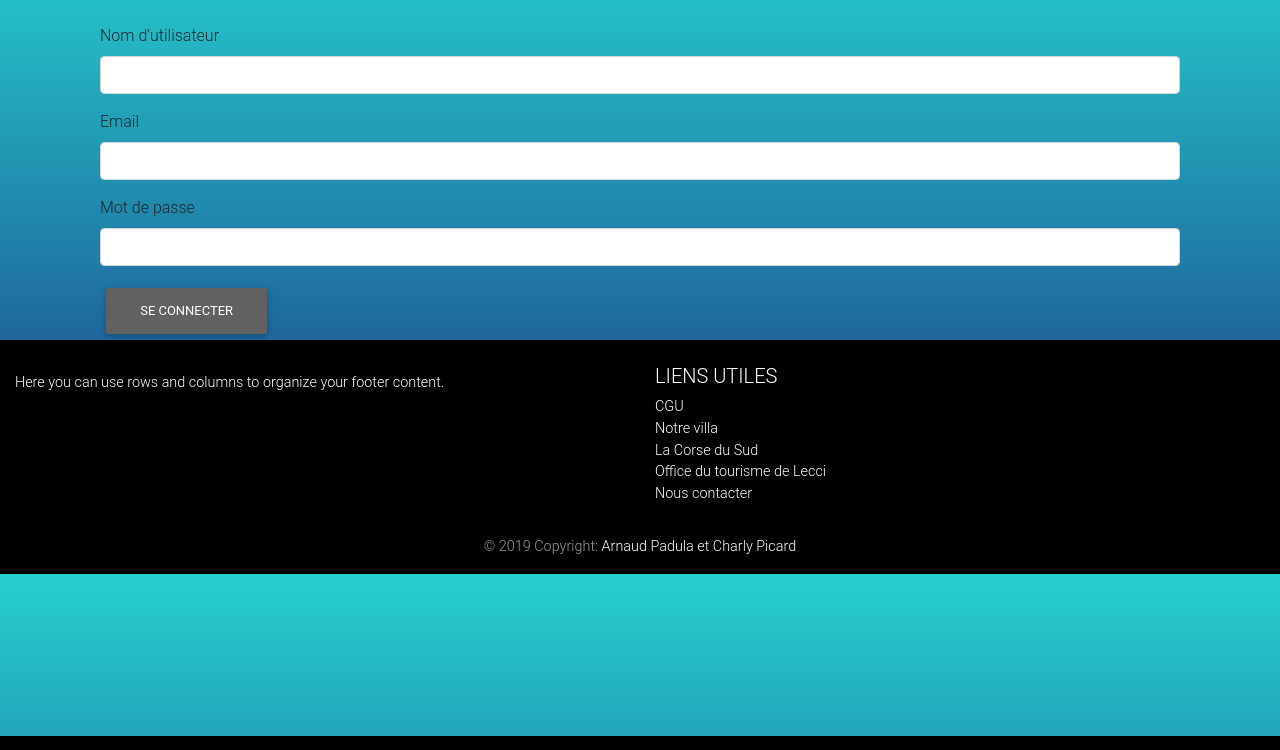
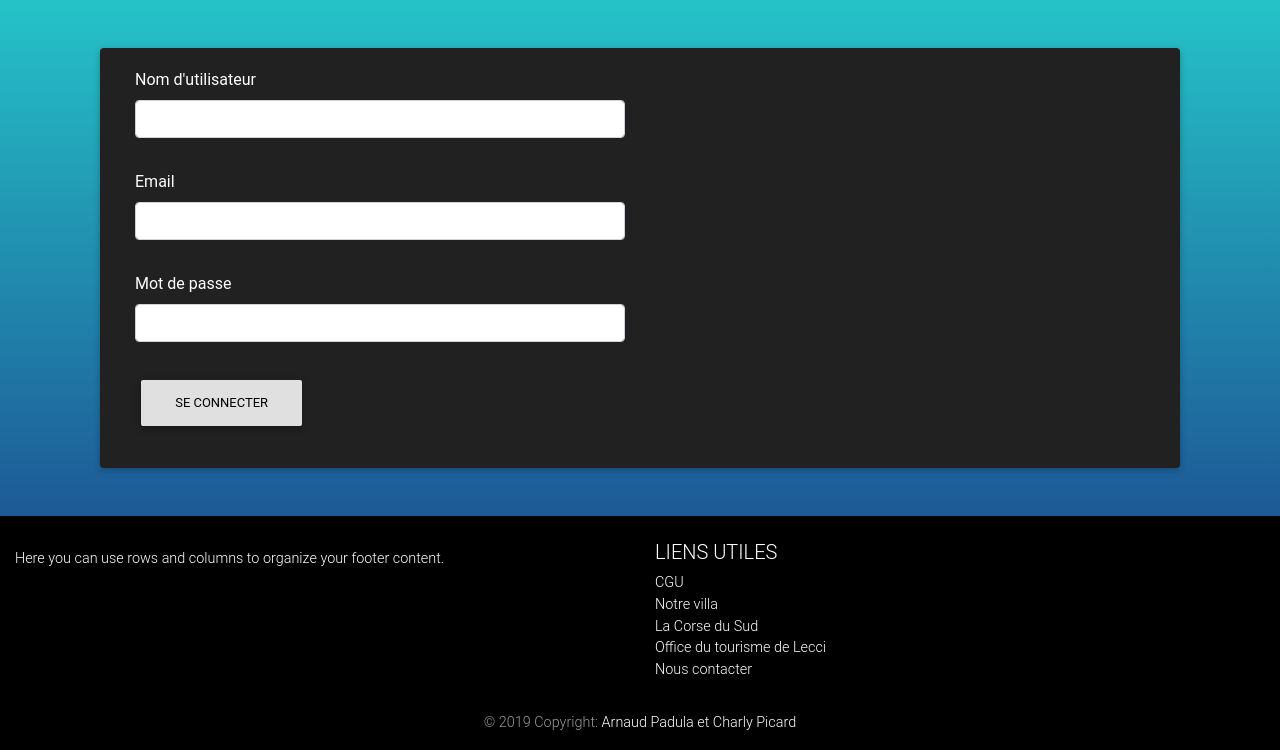
Before and after one commit to Sesmose/VillaDaisy2, a Symfony app: template templates/Security/login.html.twig in a window 1280 px wide. Shown: the part 64-814 px from the top of the page. Run offline with Twig, Linux system fonts and the light colour scheme; the template is opened without the code that fills it, so the values that code supplies are empty; some libraries are stand-ins or nearby versions.

Commit message:
page login

```diff
--- a/templates/Security/login.html.twig
+++ b/templates/Security/login.html.twig
@@ -1,29 +1,38 @@
 {% extends 'base.html.twig' %}
+
 {% block title 'Se connecter' %}
 
 {% block body %}
-    <div class="container mt-4">
+    <div class="container mt-5 mb-5 align-items-center">
             {% if error %}
             <div class="alert alert-danger">
                 {{ error.messageKey | trans(error.messagedata, 'security') }}
             </div>
         {% endif %}
-        <form action="{{ path('login') }}" method="post">
-            <div class="form-group">
+    <div class="card elegant-color-dark">
+        <div class="card-body">
+            <form action="{{ path('login') }}" method="post" class="text-white">
+                <div class="form-group col-lg-6 pb-3">
                     <label for="username">Nom d'utilisateur</label>
                     <input type="text" id="username" name="_username" class="form-control">
                 </div>
-            <div class="form-group">
+                <div class="form-group col-lg-6 pb-3">
                     <label for="email">Email</label>
                     <input type="email" id="email" name="_email" class="form-control">
                 </div>
-            <div class="form-group">
+                <div class="form-group col-lg-6 pb-3">
                     <label for="password">Mot de passe</label>
                     <input type="password" id="password" name="_password" class="form-control">
                 </div>
+                <div class="form-group col-lg-6">
+                <button type="submit" class="btn btn-light">Se connecter</button>
+                </div>
+            </form>
+        </div>
+    </div>
+    </div>
 
 
-            <button type="submit" class="btn btn-grey">Se connecter</button>
-        </form>
-    </div>
+
+
 {% endblock %}
```
Lines whose indentation alone changed are shown as unchanged.
